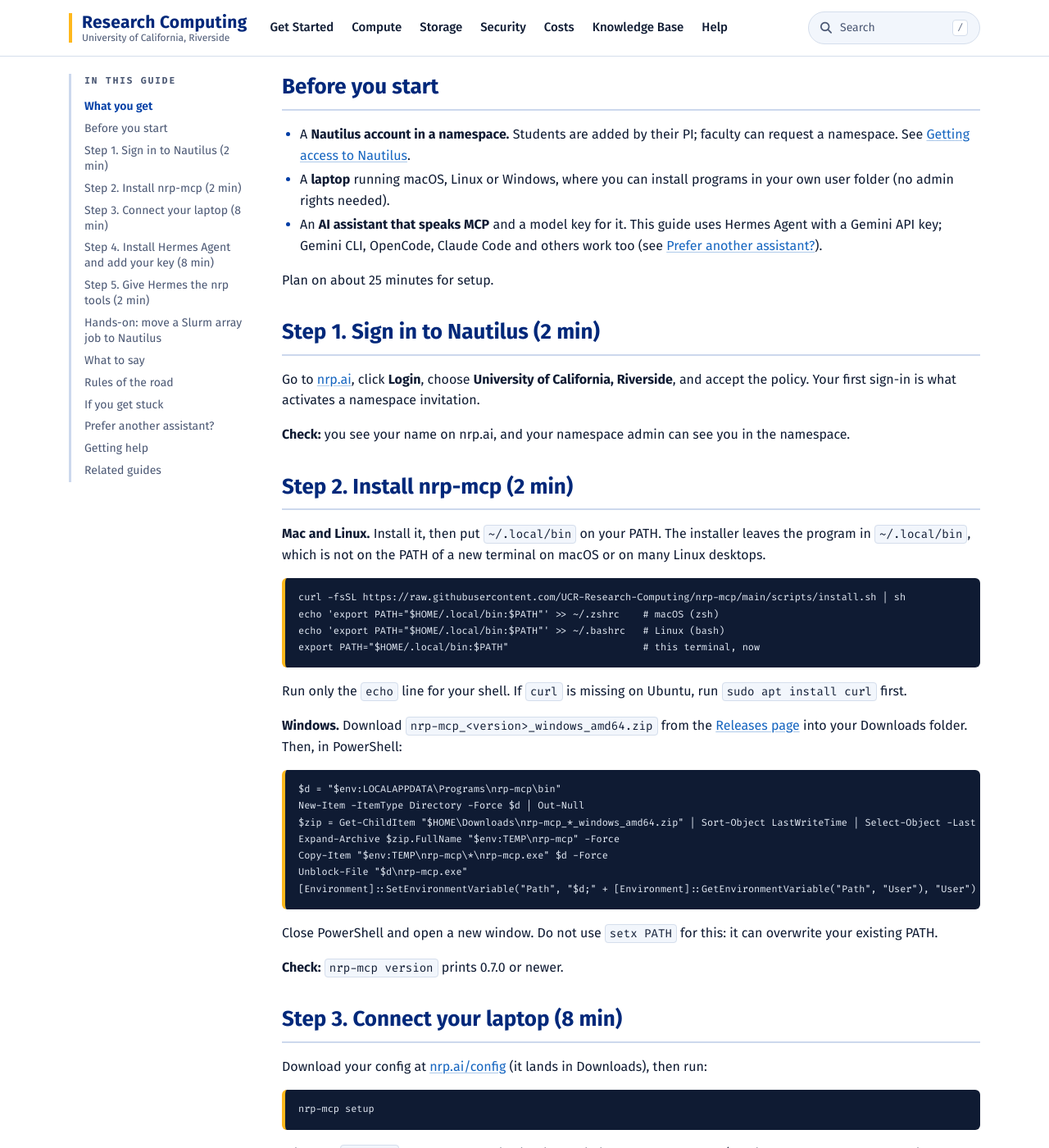
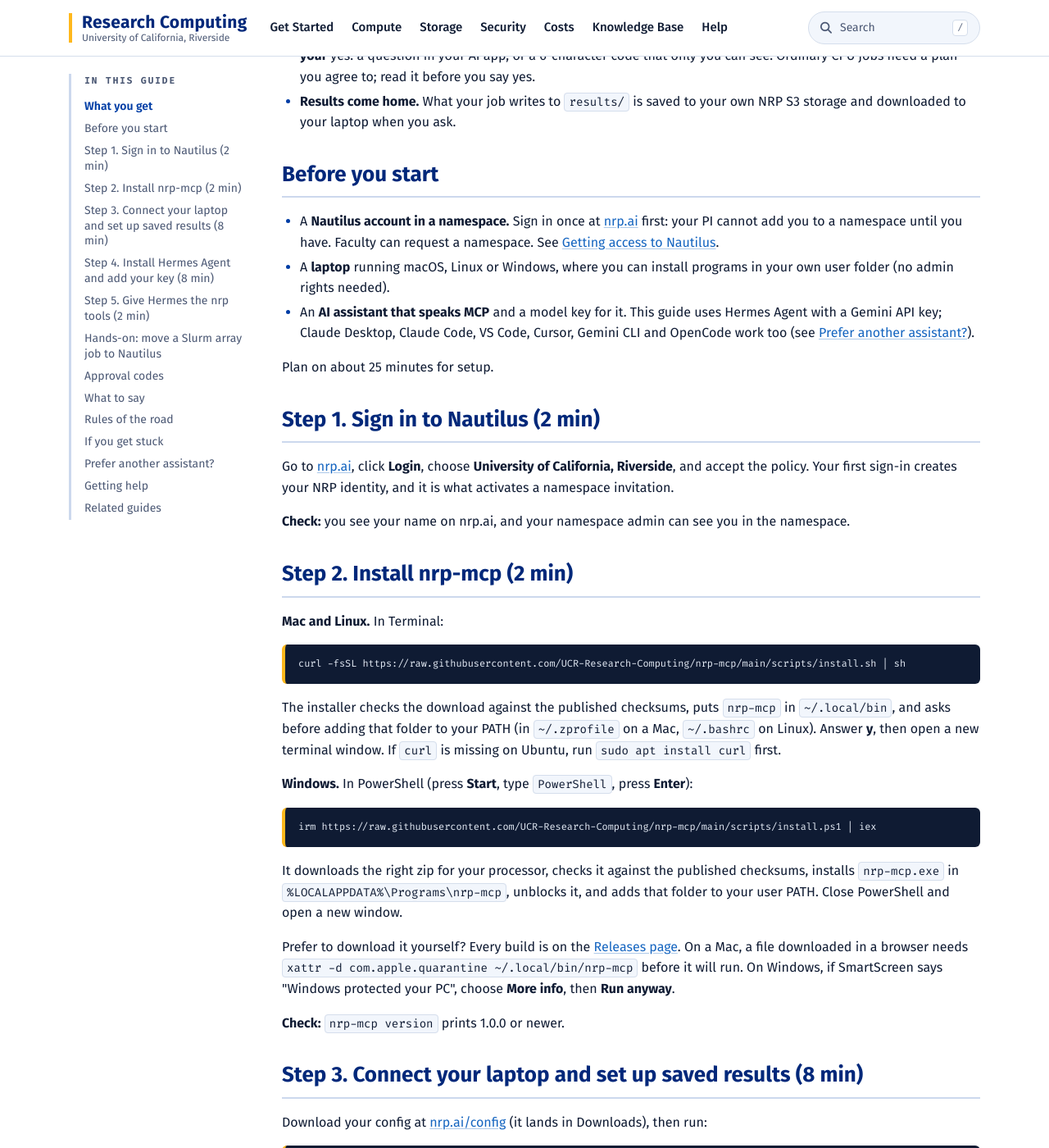
Before and after one commit to UCR-Research-Computing/UCR-Research-Computing.github.io, a Jekyll site: the page built from _kb/kb031-nrp-mcp-quick-start.md, in a window 1280 px wide and 1400 px high, scrolled down 831 px. Shown: the whole window at 82% size. Built offline with Jekyll 4.4.1, drawn with Linux system fonts in a browser that asks for light colours; some web fonts are replaced; some of the changed text lies outside the part shown.

Commit message:
KB031: update nrp-mcp quick start and PDF for nrp-mcp 1.0.0

````diff
--- a/_kb/kb031-nrp-mcp-quick-start.md
+++ b/_kb/kb031-nrp-mcp-quick-start.md
@@ -2,21 +2,20 @@
 title: "Run Nautilus jobs from your AI assistant (nrp-mcp quick start)"
 kb_id: KB031
 topic: National
-description: "Connect your laptop to NRP Nautilus, give your AI assistant the nrp tools, then move a Slurm job to Kubernetes by asking in plain language."
+description: "Connect your laptop to NRP Nautilus, give your AI assistant the nrp tools, keep your job results in NRP S3, then move a Slurm job to Kubernetes by asking in plain language."
 audience: "UCR researchers and students with a Nautilus namespace who want to run jobs by talking to an AI assistant instead of writing Kubernetes files"
-reviewed: 2026-10-08
+reviewed: 2026-10-21
 owner: Research Computing
 review_notes:
   - "Web version of the printable handout made for an October 2026 hands-on workshop. The PDF (assets/documents/nrp-mcp-quick-start.pdf) is built from docs/handouts/nrp-mcp-quick-start.html with headless Chrome."
-  - "Steps follow the nrp-mcp README and CHANGELOG at v0.7.0 (2026-10-07). The Hermes Agent, Gemini CLI and OpenCode paths were tested with a Gemini API key before the workshop; the Slurm array example (examples/slurm-array-bootstrap) ran live, 10 of 10 tasks with distinct results, on nrp-mcp 0.6.3."
-  - "Changed from the workshop handout after an install review: the Mac/Linux steps put ~/.local/bin on PATH explicitly (install.sh does not, and a new terminal does not fix it on macOS), the client command uses the full path, and Windows gets PowerShell lines instead of 'keep nrp-mcp.exe handy'."
-  - "CHECK: the Windows PowerShell lines (unzip to LOCALAPPDATA, Unblock-File, user PATH) follow the install review's recommended fix but have not been run on a Windows machine. Remove this note once tested, or once nrp-mcp ships its own install.ps1."
+  - "2026-10-21: updated for nrp-mcp 1.0.0 (released 2026-10-21). Install now uses the project's own installers (install.sh asks before adding ~/.local/bin to PATH; install.ps1 installs to LOCALAPPDATA Programs nrp-mcp, checks SHA256SUMS, sets the user PATH). nrp-mcp client hermes replaces hermes mcp add. New: nrp-mcp s3 setup for saved results (a job plan is refused without it unless the person says yes, discard results), nrp-mcp doctor, and 6-character approval codes from nrp-mcp approve for GPU, public, delete, upload and setup steps. Commands checked against the 1.0.0 binary; the Slurm example was re-planned on 1.0.0 (10 tasks, rocker/r-ver:4.4.2, 1 h limit)."
+  - "CHECK: install.ps1 is run on Windows Server 2025 in the nrp-mcp CI on every change but has not been run on a student Windows laptop."
   - "CHECK: the browser sign-in in nrp-mcp setup has been run on Linux only."
 ---
 
 [nrp-mcp](https://github.com/UCR-Research-Computing/nrp-mcp) is a small open-source program (MIT license) from UCR Research Computing that runs on your own computer and gives an AI assistant a set of tools for the [NRP Nautilus](../kb023-nautilus-researcher-guide/) cluster. You describe what you want ("run this script on a GPU", "run it 50 times with different seeds") and the assistant plans the Kubernetes work, shows you the plan and the `kubectl` it equals, and runs it once you agree.
 
-This page is the web version of the one-sheet handout from our hands-on workshop.
+This page is the web version of the one-sheet handout from our hands-on workshop. It covers nrp-mcp 1.0.0.
 
 **Printable version:** [nrp-mcp quick start (PDF, 2 pages, Letter)](../../assets/documents/nrp-mcp-quick-start.pdf). Print it on one sheet, both sides.
 
@@ -24,53 +23,47 @@
 
 * **GPUs and CPUs on a national cluster.** Nautilus has CPUs, GPUs and storage contributed by many institutions. There is no recharge from UCR for using it, and no allocation proposal to write.
 * **Plain language.** The assistant plans, runs, watches and cleans up for you.
-* **Nothing hidden.** Every plan shows what it creates and the `kubectl` it equals, so you learn as you go.
-* **Asks before acting.** Running, publishing and deleting each need a plan you approve, and publishing a web app needs you to type its URL back. Your assistant is meant to ask you first; read the plan before you say yes.
+* **Nothing hidden.** Every plan shows what it creates, the resources it asks for, the files it copies and skips, and the `kubectl` it equals, so you learn as you go.
+* **Your approval for the risky steps.** GPU work, public web apps, deleting, uploading files and installing tools wait for **your** yes: a question in your AI app, or a 6-character code that only you can see. Ordinary CPU jobs need a plan you agree to; read it before you say yes.
+* **Results come home.** What your job writes to `results/` is saved to your own NRP S3 storage and downloaded to your laptop when you ask.
 
 ## Before you start
 
-* A **Nautilus account in a namespace.** Students are added by their PI; faculty can request a namespace. See [Getting access to Nautilus](../kb024-nautilus-getting-access/).
+* A **Nautilus account in a namespace.** Sign in once at [nrp.ai](https://nrp.ai) first: your PI cannot add you to a namespace until you have. Faculty can request a namespace. See [Getting access to Nautilus](../kb024-nautilus-getting-access/).
 * A **laptop** running macOS, Linux or Windows, where you can install programs in your own user folder (no admin rights needed).
-* An **AI assistant that speaks MCP** and a model key for it. This guide uses Hermes Agent with a Gemini API key; Gemini CLI, OpenCode, Claude Code and others work too (see [Prefer another assistant?](#prefer-another-assistant)).
+* An **AI assistant that speaks MCP** and a model key for it. This guide uses Hermes Agent with a Gemini API key; Claude Desktop, Claude Code, VS Code, Cursor, Gemini CLI and OpenCode work too (see [Prefer another assistant?](#prefer-another-assistant)).
 
 Plan on about 25 minutes for setup.
 
 ## Step 1. Sign in to Nautilus (2 min)
 
-Go to [nrp.ai](https://nrp.ai), click **Login**, choose **University of California, Riverside**, and accept the policy. Your first sign-in is what activates a namespace invitation.
+Go to [nrp.ai](https://nrp.ai), click **Login**, choose **University of California, Riverside**, and accept the policy. Your first sign-in creates your NRP identity, and it is what activates a namespace invitation.
 
 **Check:** you see your name on nrp.ai, and your namespace admin can see you in the namespace.
 
 ## Step 2. Install nrp-mcp (2 min)
 
-**Mac and Linux.** Install it, then put `~/.local/bin` on your PATH. The installer leaves the program in `~/.local/bin`, which is not on the PATH of a new terminal on macOS or on many Linux desktops.
+**Mac and Linux.** In Terminal:
 
 ```bash
 curl -fsSL https://raw.githubusercontent.com/UCR-Research-Computing/nrp-mcp/main/scripts/install.sh | sh
-echo 'export PATH="$HOME/.local/bin:$PATH"' >> ~/.zshrc    # macOS (zsh)
-echo 'export PATH="$HOME/.local/bin:$PATH"' >> ~/.bashrc   # Linux (bash)
-export PATH="$HOME/.local/bin:$PATH"                       # this terminal, now
 ```
 
-Run only the `echo` line for your shell. If `curl` is missing on Ubuntu, run `sudo apt install curl` first.
+The installer checks the download against the published checksums, puts `nrp-mcp` in `~/.local/bin`, and asks before adding that folder to your PATH (in `~/.zprofile` on a Mac, `~/.bashrc` on Linux). Answer **y**, then open a new terminal window. If `curl` is missing on Ubuntu, run `sudo apt install curl` first.
 
-**Windows.** Download `nrp-mcp_<version>_windows_amd64.zip` from the [Releases page](https://github.com/UCR-Research-Computing/nrp-mcp/releases) into your Downloads folder. Then, in PowerShell:
+**Windows.** In PowerShell (press **Start**, type `PowerShell`, press **Enter**):
 
 ```powershell
-$d = "$env:LOCALAPPDATA\Programs\nrp-mcp\bin"
-New-Item -ItemType Directory -Force $d | Out-Null
-$zip = Get-ChildItem "$HOME\Downloads\nrp-mcp_*_windows_amd64.zip" | Sort-Object LastWriteTime | Select-Object -Last 1
-Expand-Archive $zip.FullName "$env:TEMP\nrp-mcp" -Force
-Copy-Item "$env:TEMP\nrp-mcp\*\nrp-mcp.exe" $d -Force
-Unblock-File "$d\nrp-mcp.exe"
-[Environment]::SetEnvironmentVariable("Path", "$d;" + [Environment]::GetEnvironmentVariable("Path", "User"), "User")
+irm https://raw.githubusercontent.com/UCR-Research-Computing/nrp-mcp/main/scripts/install.ps1 | iex
 ```
 
-Close PowerShell and open a new window. Do not use `setx PATH` for this: it can overwrite your existing PATH.
+It downloads the right zip for your processor, checks it against the published checksums, installs `nrp-mcp.exe` in `%LOCALAPPDATA%\Programs\nrp-mcp`, unblocks it, and adds that folder to your user PATH. Close PowerShell and open a new window.
 
-**Check:** `nrp-mcp version` prints 0.7.0 or newer.
+Prefer to download it yourself? Every build is on the [Releases page](https://github.com/UCR-Research-Computing/nrp-mcp/releases/latest). On a Mac, a file downloaded in a browser needs `xattr -d com.apple.quarantine ~/.local/bin/nrp-mcp` before it will run. On Windows, if SmartScreen says "Windows protected your PC", choose **More info**, then **Run anyway**.
 
-## Step 3. Connect your laptop (8 min)
+**Check:** `nrp-mcp version` prints 1.0.0 or newer.
+
+## Step 3. Connect your laptop and set up saved results (8 min)
 
 Download your config at [nrp.ai/config](https://nrp.ai/config) (it lands in Downloads), then run:
 
@@ -81,6 +74,22 @@
 It installs `kubectl` and the kubelogin sign-in plugin into your user folder (official releases, checksums verified, no admin rights), puts the NRP config in place (backing up any existing one), then opens a normal browser tab for the UCR sign-in. It asks before changing anything.
 
 **Check:** it ends with "This computer is ready for Nautilus."
+
+Next, set up saved results. Open [nrp.ai/s3token](https://nrp.ai/s3token/), create or copy your S3 access key and secret key, and run:
+
+```bash
+nrp-mcp s3 setup
+```
+
+Paste the two keys when asked (the secret is hidden as you type). They stay in a private file in your home folder; jobs on the cluster never see them. Without this step, the assistant will refuse to start a job until you say "yes, discard results", because anything the job writes would be lost when it ends.
+
+Finally, check everything at once:
+
+```bash
+nrp-mcp doctor
+```
+
+**Check:** every line says `ok`. Any line that does not tells you the next command to run or who to ask.
 
 ## Step 4. Install Hermes Agent and add your key (8 min)
 
@@ -110,21 +119,11 @@
 
 ## Step 5. Give Hermes the nrp tools (2 min)
 
-Use the full path to `nrp-mcp`, so Hermes finds it whatever your PATH looks like.
-
-Mac and Linux:
-
 ```bash
-hermes mcp add nrp --command "$HOME/.local/bin/nrp-mcp" --args serve
+nrp-mcp client hermes
 ```
 
-Windows (PowerShell):
-
-```powershell
-hermes mcp add nrp --command "$env:LOCALAPPDATA\Programs\nrp-mcp\bin\nrp-mcp.exe" --args serve
-```
-
-Answer **Y** to enable all 9 tools. If Hermes says it cannot connect and offers to "save config anyway", answer **N** and fix the path first; a saved server that cannot start stays disabled. Check it with `hermes mcp test nrp`, then start `hermes` and ask:
+This writes the nrp entry, with the full path to `nrp-mcp`, into Hermes's settings (keeping a backup of the old file). Add `--namespace your-namespace` if you are in more than one namespace. Then start `hermes` and ask:
 
 > Where do I stand on Nautilus?
 
@@ -135,66 +134,85 @@
 Download the `examples/slurm-array-bootstrap` folder from the [nrp-mcp repository](https://github.com/UCR-Research-Computing/nrp-mcp) (GitHub's green **Code** button, then **Download ZIP**, gives you the whole repository; the folder is inside). It holds an R bootstrap of a trimmed mean and an ordinary Slurm script with `--array=0-9`. Open a terminal in that folder, start `hermes`, and ask, one at a time:
 
 1. "Plan the Slurm script in this folder and show me what each line becomes."
-2. "Run it."
+2. "Run it." (This example prints its answers to the logs and saves no files, so if you skipped saved results, say "yes, discard results".)
 3. "How did it go?"
-4. "Clean up everything I made."
+4. "Clean up everything I made." (Deleting needs your approval; see below.)
 
 | Slurm line | Becomes on Nautilus |
 | :--- | :--- |
 | `--cpus-per-task=1`, `--mem=2G` | A CPU and memory request; limits equal requests |
 | `--time=00:20:00` | A time limit on the Job (rounded up to whole hours) |
 | `--array=0-9` | An Indexed Job: 10 tasks, each with its own `$SLURM_ARRAY_TASK_ID` |
-| `module load R` | A container image with R in it |
+| `module load R` | A container image with R in it (`rocker/r-ver`) |
 
-Ten tasks, ten seeds, ten different answers, in about a minute. The script still reads `$SLURM_ARRAY_TASK_ID`, so the same file keeps running on a Slurm cluster such as the [HPCC](../../services/hpcc/).
+Ten tasks, ten seeds, ten different answers, in about a minute. CPU-only work is kept off GPU machines so the GPUs are left for work that needs them. The script still reads `$SLURM_ARRAY_TASK_ID`, so the same file keeps running on a Slurm cluster such as the [HPCC](../../services/hpcc/).
+
+## Approval codes
+
+GPU work, public web apps, deleting, uploading files and installing tools wait for your own yes. If your AI app can ask you directly, it shows a question; otherwise nrp-mcp shows a 6-character code (such as `KQ7-M4P`) in a desktop notification. If you miss it, run this in your own terminal:
+
+```bash
+nrp-mcp approve
+```
+
+Type the code into the chat. It works once, for that one plan, for 10 minutes. The assistant never sees the code, so it cannot approve these steps for you.
 
 ## What to say
 
 | You say | nrp does |
 | :--- | :--- |
 | "Where do I stand?" | Who you are, what is running, your quotas, any warnings |
-| "Run train.py on a GPU" | Plans it, waits for your yes, then runs it |
+| "Run train.py on a GPU" | Plans it, waits for your approval, then runs it |
 | "Run this 50 times, seeds 1 to 50" | A parameter sweep (an Indexed Job) |
 | "Why did it fail?" | The logs, a plain-language diagnosis and the fix |
-| "Give me a Jupyter notebook" | A private notebook session on Nautilus |
-| "Copy the results to my laptop" | Downloads files from your volume |
-| "Clean up" | Lists what you made, deletes it after a second yes |
+| "Give me a Jupyter notebook" | A private notebook session; with a GPU it stops after a time limit (6 hours by default) |
+| "Copy the results to my laptop" | Downloads the run's saved results, or files from your volume |
+| "Clean up" | Lists what you made, deletes it after your approval |
 
-The [nrp-mcp README](https://github.com/UCR-Research-Computing/nrp-mcp#readme) lists all nine tools, and its `docs/examples` folder has 20 worked research examples.
+The [nrp-mcp README](https://github.com/UCR-Research-Computing/nrp-mcp#readme) lists all nine tools, [START-HERE](https://github.com/UCR-Research-Computing/nrp-mcp/blob/main/docs/START-HERE.md) has a longer walkthrough with a glossary, and the `docs/examples` folder has 20 worked research examples.
 
 ## Rules of the road
 
 * **Non-sensitive data only (UCR P1).** Public, non-sensitive data. No student records, personal information, clinical or controlled data. For P2 and above, see the [HPCC](../../services/hpcc/), [Ursa Major](../../services/ursa-major/) or the [Secure Enclave](../../services/secure-enclave/).
 * **No idle GPUs.** Ask for a GPU only when your code uses one. The NRP suspends accounts that hold idle GPUs.
-* **Nothing public without asking Research Computing.** Publishing a web app also needs you to type its URL back.
+* **Nothing public without asking Research Computing.** Publishing a web app also needs your own approval, and the app is set to expire after 14 days; the NRP removes long-running apps after two weeks.
 * **Clean up when you finish.** Jobs left running hold resources other researchers need.
-* **Keep your key private.** Never paste it into a chat, a repository, a shared document or a screenshot.
+* **Keep your keys private.** Never paste a model key or your S3 keys into a chat, a repository, a shared document or a screenshot.
 
 The full rules are the NRP [Cluster Policies](https://nrp.ai/documentation/userdocs/start/policies/).
 
 ## If you get stuck
 
+Run `nrp-mcp doctor` first: any line that is not `ok` names the next step.
+
 | Symptom | Fix |
 | :--- | :--- |
 | "no Nautilus context" | Download the config at nrp.ai/config again, then rerun `nrp-mcp setup` |
 | "forbidden" or not in the namespace | Sign in at nrp.ai once more, then ask your namespace admin to check your membership |
-| `nrp-mcp: command not found` | The PATH step in Step 2 was missed; run it, or use the full path (`~/.local/bin/nrp-mcp`) |
-| `setup` says "Not ready yet: kubectl" | An older `kubectl` (often from Docker Desktop) comes first on your PATH; tell us which one `which kubectl` shows |
-| Hermes has no nrp tools | Run `hermes mcp test nrp`; if it fails, `hermes mcp remove nrp` and repeat Step 5 with the full path |
+| `nrp-mcp: command not found` | Open a new terminal window, or use the full path: `~/.local/bin/nrp-mcp` (Mac, Linux) or `& "$env:LOCALAPPDATA\Programs\nrp-mcp\nrp-mcp.exe"` (Windows) |
+| The plan is refused because results would be lost | Run `nrp-mcp s3 setup` (Step 3), or say "yes, discard results" if the job saves nothing |
+| Missed the approval code | Run `nrp-mcp approve` in your own terminal |
+| Hermes has no nrp tools | Run `nrp-mcp client hermes` again, then restart `hermes` |
 | Your laptop will not cooperate | Use the NRP JupyterHub, which needs only the sign-in: [jupyterhub-west.nrp-nautilus.io](https://jupyterhub-west.nrp-nautilus.io) |
 
 ## Prefer another assistant?
 
-* **Gemini CLI** (needs Node.js 20 or newer): `npm install -g @google/gemini-cli`, set `GEMINI_API_KEY`, then `gemini mcp add nrp "$HOME/.local/bin/nrp-mcp" serve`.
-* **OpenCode:** set `GOOGLE_GENERATIVE_AI_API_KEY`, choose the model `google/gemini-3.8-flash`, and add nrp under `mcp` in `opencode.json`.
-* **Claude Code:** `claude mcp add nrp -- "$HOME/.local/bin/nrp-mcp" serve`.
-* **Claude Desktop, Cursor, VS Code and others:** add an `mcpServers` entry whose `command` is the full path to `nrp-mcp` and whose `args` is `["serve"]`.
+`nrp-mcp client` sets up the other common assistants the same way. Run the line for yours, then fully quit and reopen the app:
 
-On Windows, use the full path `%LOCALAPPDATA%\Programs\nrp-mcp\bin\nrp-mcp.exe` in each of these.
+```bash
+nrp-mcp client claude-desktop
+nrp-mcp client claude-code
+nrp-mcp client vscode
+nrp-mcp client cursor
+nrp-mcp client gemini
+nrp-mcp client opencode
+```
+
+Each one writes your user-level settings for that app, with the full path to `nrp-mcp`, and keeps a backup of the old file. For anything else, add an MCP server whose `command` is the full path to `nrp-mcp` and whose `args` is `["serve"]`.
 
 ## Getting help
 
-* **nrp-mcp questions and bugs:** [GitHub issues](https://github.com/UCR-Research-Computing/nrp-mcp/issues).
+* **nrp-mcp questions and bugs:** [GitHub issues](https://github.com/UCR-Research-Computing/nrp-mcp/issues). Include what `nrp-mcp doctor` prints.
 * **UCR Research Computing:** research-computing@ucr.edu or the [Get help](../../help/) page. We can help you get set up, port a Slurm workflow, or decide whether Nautilus or the HPCC fits your work. We do not run the NRP and cannot approve NRP accounts or change NRP quotas.
 * **The cluster itself:** the [NRP contact page](https://nrp.ai/contact).
 
````
Also changed, not shown: docs/SPEC.md (+1 -0 lines), docs/handouts/nrp-mcp-quick-start.html (+26 -24 lines), 1 other file.
